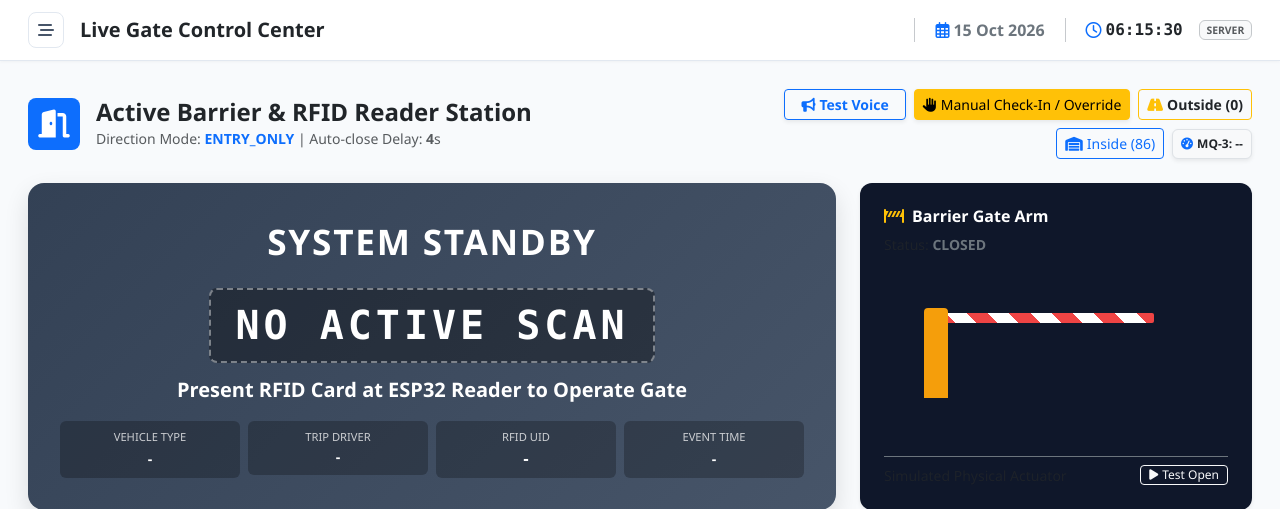
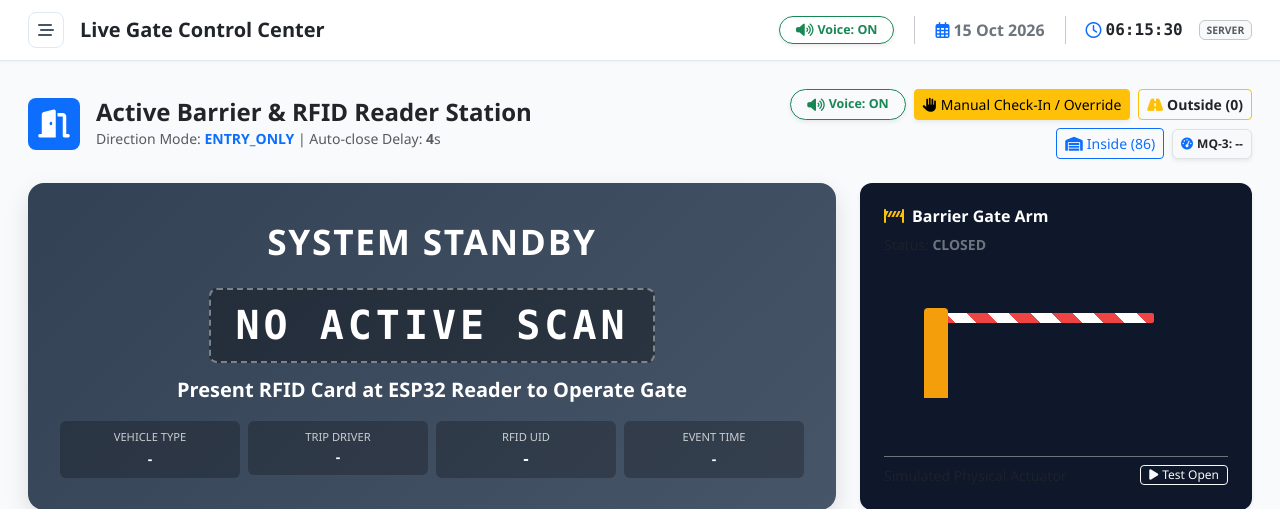
Before and after one commit to CODINGPERSON2026/VEHICLE_MS, a Flask app: page /gate-control in a window 1280 px wide. Shown: the top 509 px of the page. Run offline with Flask 3, Linux system fonts and the light colour scheme; a user stored in the database is signed in; data comes from the database, SQL or seed files in the repository; parts of the project's set-up code (start-up, migrations or seed data) failed here and were passed over; some libraries are stand-ins or nearby versions.

Commit message:
Convert manual voice trigger buttons to persistent Mute/Unmute toggle buttons stored in localStorage

```diff
--- a/static/js/app.js
+++ b/static/js/app.js
@@ -807,14 +807,14 @@ function updateVoiceButtons() {
   btns.forEach(btn => {
     if (voiceAnnouncementsEnabled) {
       btn.className = 'btn btn-outline-success btn-sm btn-toggle-voice rounded-pill px-2 px-md-3 py-1 shadow-sm d-inline-flex align-items-center gap-1';
-      btn.innerHTML = '<i class="fa-solid fa-volume-high"></i><span class="d-none d-sm-inline fw-semibold" style="font-size:0.78rem;">Voice: ON</span>';
+      btn.innerHTML = '<i class="fa-solid fa-volume-high"></i><span class="fw-semibold" style="font-size:0.78rem;">Voice: ON</span>';
       btn.title = 'Audio / Voice is ON (Click to Mute)';
       btn.setAttribute('aria-label', 'Audio / Voice is ON (Click to Mute)');
     } else {
       btn.className = 'btn btn-outline-danger btn-sm btn-toggle-voice rounded-pill px-2 px-md-3 py-1 shadow-sm d-inline-flex align-items-center gap-1';
-      btn.innerHTML = '<i class="fa-solid fa-volume-xmark"></i><span class="d-none d-sm-inline fw-semibold" style="font-size:0.78rem;">Voice: OFF</span>';
-      btn.title = 'Audio / Voice is OFF (Click to Enable)';
-      btn.setAttribute('aria-label', 'Audio / Voice is OFF (Click to Enable)');
+      btn.innerHTML = '<i class="fa-solid fa-volume-xmark"></i><span class="fw-semibold" style="font-size:0.78rem;">Voice: MUTED</span>';
+      btn.title = 'Audio / Voice is MUTED (Click to Enable)';
+      btn.setAttribute('aria-label', 'Audio / Voice is MUTED (Click to Enable)');
     }
   });
 }
@@ -1557,6 +1557,7 @@ function openScanConfirmationModal(scanData) {
 
   scanConfirmationModalInstance = bootstrap.Modal.getOrCreateInstance(modalElem);
   scanConfirmationModalInstance.show();
+  updateVoiceButtons();
   playChime(true);
 
   if (!isVehicleOutside) {
--- a/templates/_scan_confirmation_modal.html
+++ b/templates/_scan_confirmation_modal.html
@@ -25,9 +25,9 @@
                 <span class="fw-bold text-uppercase small text-secondary">
                   <i class="fa-solid fa-car-side me-1 text-primary"></i> Vehicle Details
                 </span>
-                <button type="button" class="btn btn-sm btn-outline-primary d-inline-flex align-items-center gap-1 py-1 px-2 rounded-pill shadow-sm" id="btn-speak-hindi" onclick="speakVehicleDetailsHindi()" title="Listen in Hindi (हिंदी में सुनें)">
+                <button type="button" class="btn btn-sm btn-outline-success btn-toggle-voice d-inline-flex align-items-center gap-1 py-1 px-2 rounded-pill shadow-sm" onclick="toggleVoiceAnnouncements()" title="Audio / Voice is ON (Click to Mute)">
                   <i class="fa-solid fa-volume-high"></i>
-                  <span class="small fw-bold" style="font-size: 0.72rem;">हिंदी में सुनें</span>
+                  <span class="small fw-semibold" style="font-size: 0.72rem;">Voice: ON</span>
                 </button>
               </div>
 
--- a/templates/base.html
+++ b/templates/base.html
@@ -154,6 +154,11 @@
       </div>
 
       <div class="d-flex align-items-center gap-3">
+        <button class="btn btn-outline-success btn-sm btn-toggle-voice rounded-pill px-2 px-md-3 py-1 shadow-sm d-inline-flex align-items-center gap-1"
+                type="button" onclick="toggleVoiceAnnouncements()" title="Audio / Voice is ON (Click to Mute)">
+          <i class="fa-solid fa-volume-high"></i>
+          <span class="d-none d-sm-inline fw-semibold" style="font-size:0.78rem;">Voice: ON</span>
+        </button>
         <div class="vr mx-1"></div>
         <div class="d-flex align-items-center gap-1">
           <i class="fa-regular fa-calendar-days text-primary"></i>
--- a/templates/gate_control.html
+++ b/templates/gate_control.html
@@ -23,10 +23,10 @@
     </div>
 
     <div class="col-md-5 d-flex justify-content-md-end gap-2 flex-wrap">
-      <button class="btn btn-outline-primary btn-sm px-3 py-1 fw-semibold shadow-sm d-flex align-items-center gap-1" type="button"
-        onclick="testVoiceAnnouncement()" title="Test Voice Output">
-        <i class="fa-solid fa-bullhorn"></i>
-        <span>Test Voice</span>
+      <button class="btn btn-outline-success btn-sm btn-toggle-voice rounded-pill px-3 py-1 shadow-sm d-flex align-items-center gap-1" type="button"
+        onclick="toggleVoiceAnnouncements()" title="Audio / Voice is ON (Click to Mute)">
+        <i class="fa-solid fa-volume-high"></i>
+        <span class="fw-semibold">Voice: ON</span>
       </button>
       {% if current_user.role != Role.REPORT_VIEWER %}
       <button class="btn btn-warning shadow-sm btn-sm" data-bs-toggle="modal" data-bs-target="#manualOverrideModal">
--- a/templates/rfid_cards.html
+++ b/templates/rfid_cards.html
@@ -23,8 +23,8 @@
       </form>
 
       <div class="d-flex gap-2">
-        <button class="btn btn-outline-secondary" type="button" onclick="testVoiceAnnouncement()" title="Test Voice Output">
-          <i class="fa-solid fa-bullhorn me-1"></i>Test Voice
+        <button class="btn btn-outline-success btn-sm btn-toggle-voice rounded-pill px-3 py-1 shadow-sm d-flex align-items-center gap-1" type="button" onclick="toggleVoiceAnnouncements()" title="Audio / Voice is ON (Click to Mute)">
+          <i class="fa-solid fa-volume-high me-1"></i>Voice: ON
         </button>
         {% if current_user.role != Role.REPORT_VIEWER %}
         <button class="btn btn-outline-primary" data-bs-toggle="modal" data-bs-target="#enrollCardModal">
```
